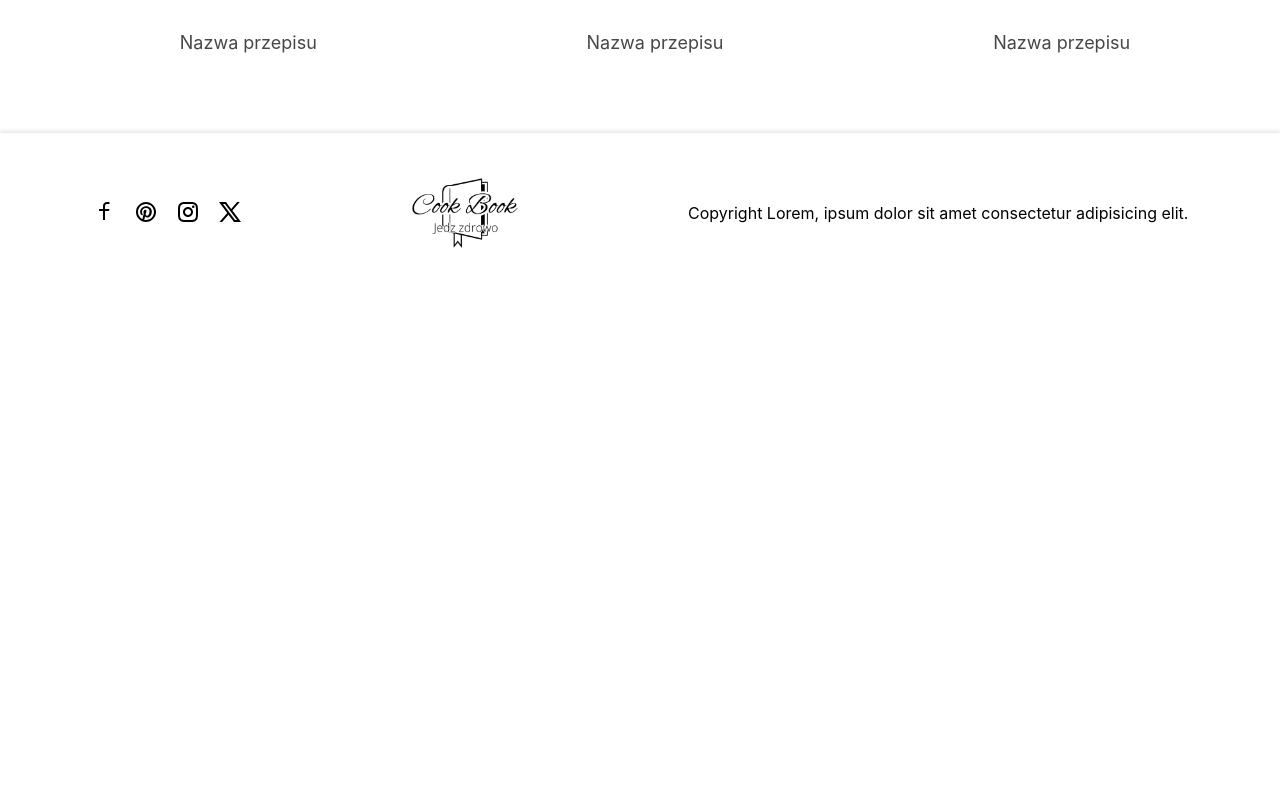
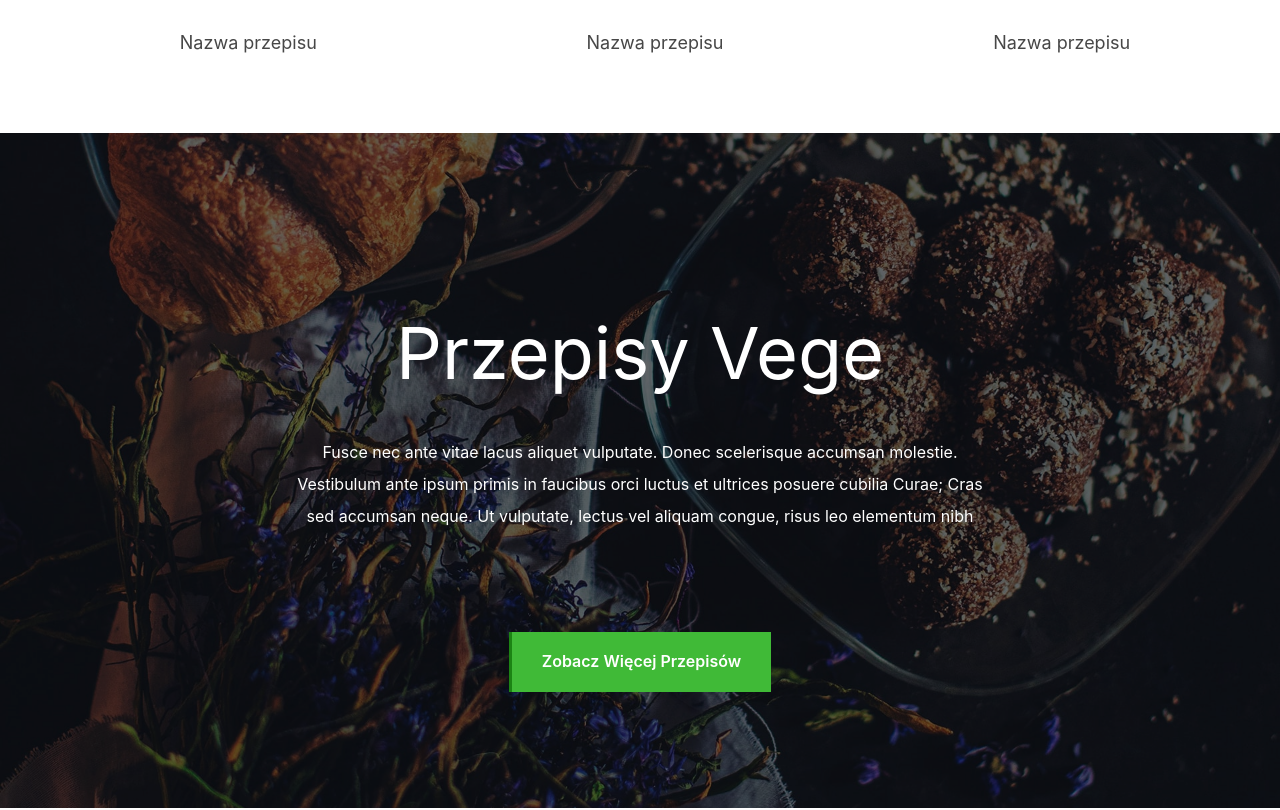
Before and after one commit to AnnaTrojanowska/cook_book_app, a React (Create React App) app: page /home in a window 1280 px wide. Shown: the part 2162-2972 px from the top of the page. Before the commit the page ends 2455 px from the top, so only its background shows below. Built offline with nearby package versions, Linux system fonts and the light colour scheme.

Commit message:
add vegan section

```diff
--- /dev/null
+++ b/src/components/Vegan_section/Vegan_section.jsx
@@ -0,0 +1,22 @@
+import React from 'react'
+import "./vegan_section.css"
+
+const Vegan_section = () => {
+  return (
+    <div className='bg_area'>
+        <div className='container_vegan'>
+            <div className='row_vegan'>
+                <div className='column_vegan'>
+                    <div className='content_vegan'>
+                        <h2>Przepisy Vege</h2>
+                        <p>Fusce nec ante vitae lacus aliquet vulputate. Donec scelerisque accumsan molestie. Vestibulum ante ipsum primis in faucibus orci luctus et ultrices posuere cubilia Curae; Cras sed accumsan neque. Ut vulputate, lectus vel aliquam congue, risus leo elementum nibh</p>
+                        <a href='#' className='btn delicious-btn'>Zobacz więcej przepisów</a>
+                    </div>
+                </div>
+            </div>
+        </div>
+    </div>
+  )
+}
+
+export default Vegan_section
--- /dev/null
+++ b/src/components/Vegan_section/vegan_section.css
@@ -0,0 +1,66 @@
+.bg_area{
+    background-image: url(../../assets/images/bg-vegan.jpg);
+    background-position: center center;
+    background-repeat: no-repeat;
+    background-size: cover;
+    position: relative;
+    z-index: 2;
+    width: 100%;
+    height: 675px;
+    background-attachment: fixed;
+}
+
+.container_vegan{
+    height: 100%!important;
+    width: 75%;
+    padding-right: 15px;
+    padding-left: 15px;
+    margin-right: auto;
+    margin-left: auto;
+}
+
+.row_vegan{
+    height: 100%!important;
+    display: flex;
+    flex-wrap: wrap;
+    margin-right: -15px;
+    margin-left: -15px;
+    align-items: center!important;
+}
+
+.column_vegan{
+    flex: 0 0 100%;
+    max-width: 100%;
+}
+
+.content_vegan{
+    padding: 0 120px 0 120px;
+    text-align: center!important;
+}
+
+.content_vegan h2{
+    font-size: 72px;
+    margin-bottom: 40px;
+    color: #ffffff;
+    font-weight: 400;
+}
+
+.content_vegan p {
+    color: #ffffff;
+    margin-bottom: 100px;
+    font-size: 16px;
+    line-height: 2;
+    font-weight: 400;
+    padding: 0 20px 0 20px;
+}
+
+.bg_area::after{
+    background-color: rgba(10, 12, 18, 0.55);
+    position: absolute;
+    z-index: -1;
+    top: 0;
+    left: 0;
+    width: 100%;
+    height: 100%;
+    content: "";
+}
--- a/src/pages/Home.jsx
+++ b/src/pages/Home.jsx
@@ -2,12 +2,14 @@ import React from 'react'
 import Slider from '../components/Slider/Slider'
 import Top_category from '../components/Top_category/Top_category.jsx'
 import Top_receipes from '../components/Top_receipies/Top_receipes.jsx'
+import Vegan_section from '../components/Vegan_section/Vegan_section.jsx'
 
 const Home = () => {
   return (<>
     <Slider/>
     <Top_category/>
     <Top_receipes/>
+    <Vegan_section/>
     </>
   )
 }
```
Also changed, not shown: src/assets/images/bg-vegan.jpg (added).
